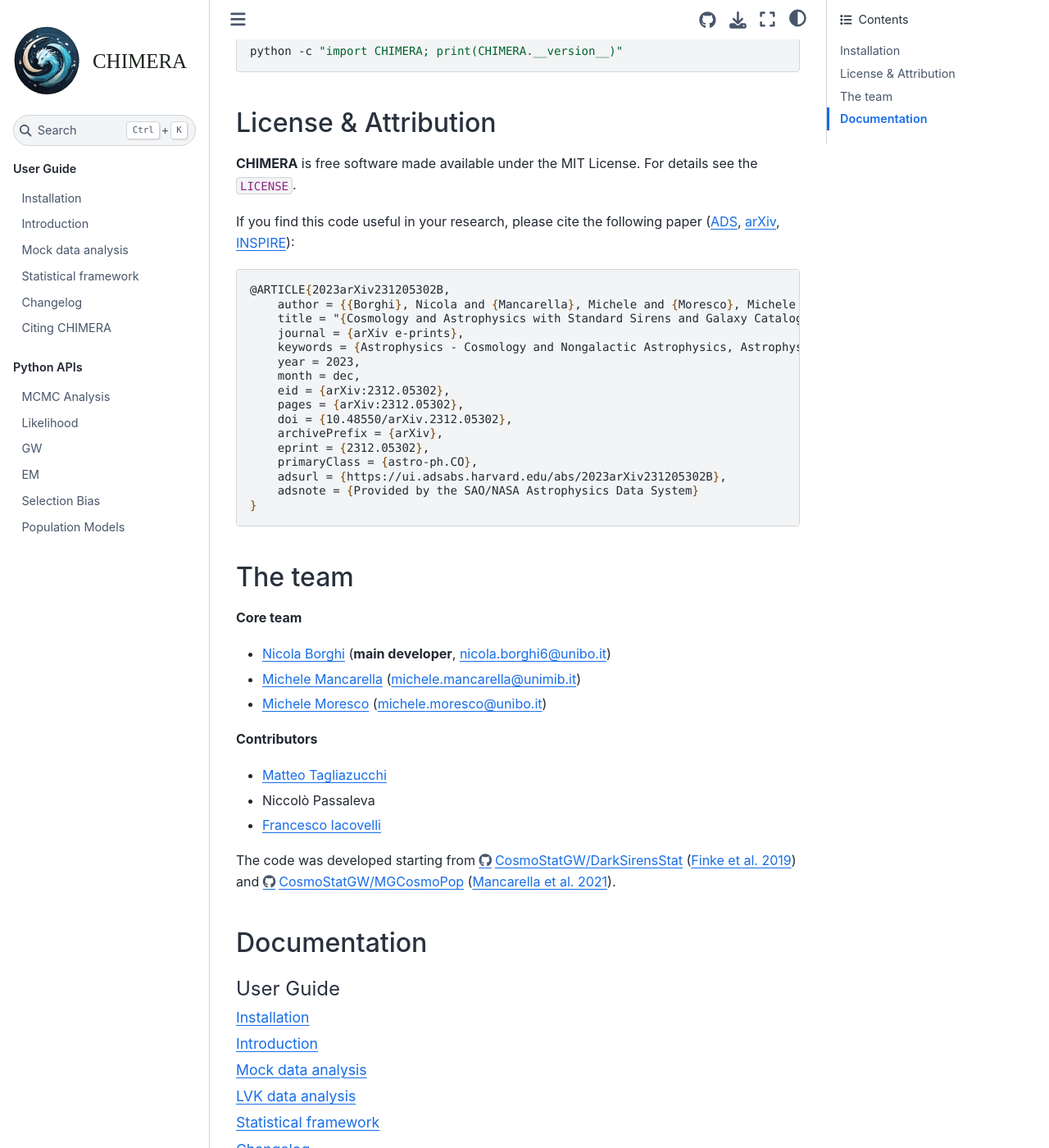
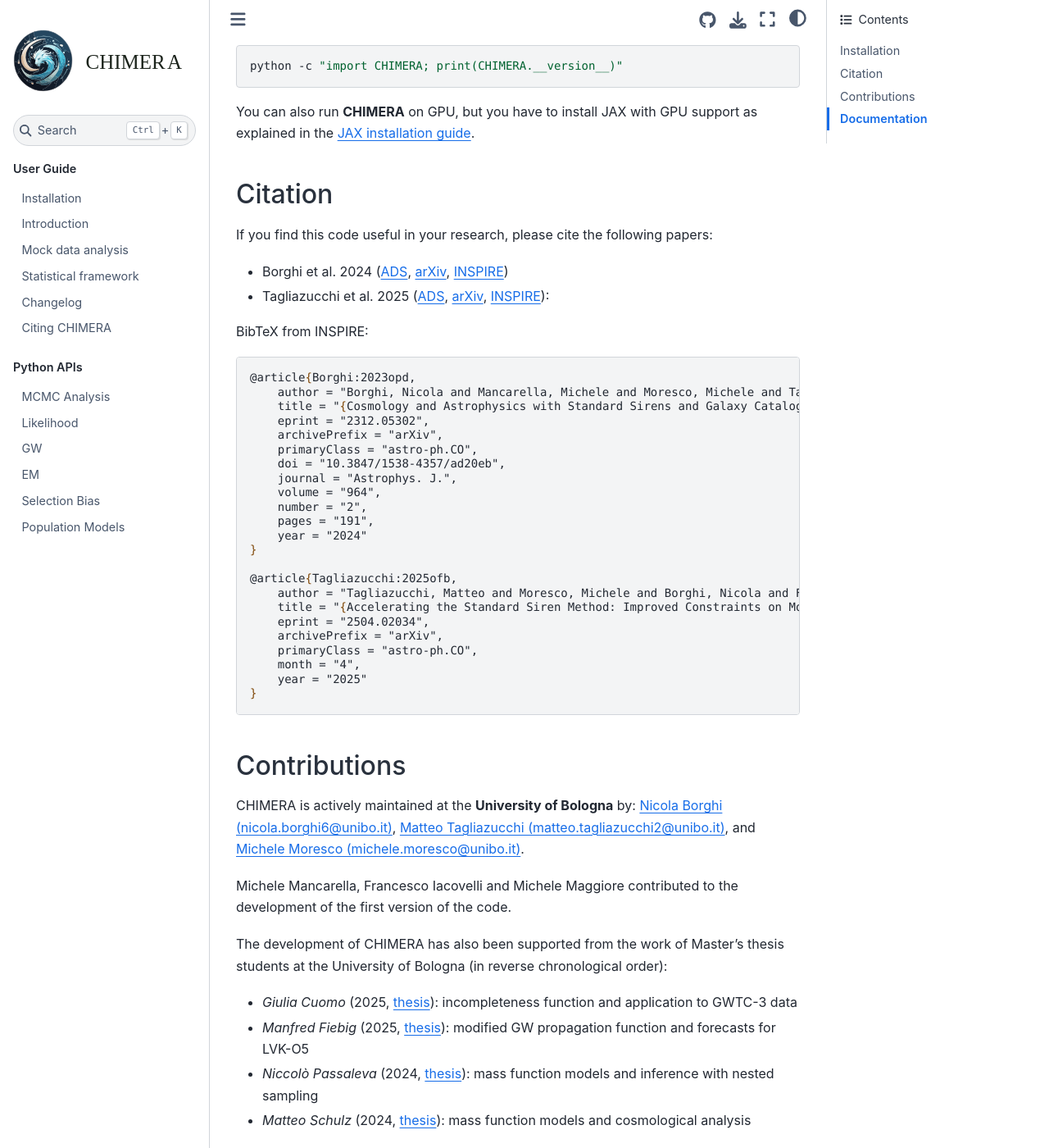
Before and after one commit to CosmoStatGW/CHIMERA, a Sphinx documentation site: the page built from docs/index.rst, in a window 1280 px wide and 1400 px high, scrolled down 614 px. Shown: the whole window at 82% size. Built offline with Sphinx 7.4.7 and the Sphinx Book theme 1.1.4, drawn with Linux system fonts in a browser that asks for light colours; pages that are not in the unit, such as notebooks, are missing from menus; some of the changed text lies outside the part shown.

Commit message:
Update documentation for v2
🤖 Generated with [Claude Code](https://claude.ai/code)

Co-Authored-By: Claude <noreply@anthropic.com>

```diff
--- a/docs/index.rst
+++ b/docs/index.rst
@@ -16,19 +16,23 @@
 CHIMERA
 *******
 
-**CHIMERA** (Combined Hierarchical Inference Model for Electromagnetic and gRavitational-wave Analysis), is a flexible Python code to analyze standard sirens with galaxy catalogs, allowing for a joint fitting of the cosmological and astrophysical population parameters within a Hierarchical Bayesian Inference framework.
+**CHIMERA** is a hierarchical Bayesian pipeline for standard siren cosmology with gravitational wave data alone or in combination with galaxy catalogs.
 
+The latest version delivers 10-1000× speedup through JAX and GPU acceleration, enabling the analysis of thousands of events for next-generation gravitational wave observatories.
 
 .. image:: https://img.shields.io/badge/GitHub-CHIMERA-9e8ed7
     :target: https://github.com/CosmoStatGW/CHIMERA/
     :alt: GitHub
-.. image:: https://img.shields.io/badge/arXiv-2106.14894-28bceb
+.. image:: https://img.shields.io/badge/arXiv-2106.14894-5185C4
     :target: https://arxiv.org/abs/2106.14894
+    :alt: arXiv
+.. image:: https://img.shields.io/badge/arXiv-2504.02034-45bbd5
+    :target: https://arxiv.org/abs/2504.02034
     :alt: arXiv
 .. image:: https://readthedocs.org/projects/chimera-gw/badge/?version=latest
     :target: https://chimera-gw.readthedocs.io/latest/?badge=latest
     :alt: Documentation Status
-.. image:: https://img.shields.io/badge/license-MIT-fb7e21
+.. image:: https://img.shields.io/badge/license-GPLv3-fb7e21
     :target: https://github.com/CosmoStatGW/CHIMERA/blob/main/LICENSE
     :alt: License
 .. image:: https://img.shields.io/github/v/tag/CosmoStatGW/CHIMERA?label=latest-release&color=da644d
@@ -63,51 +67,60 @@ To test the installation, run the following command:
 
     python -c "import CHIMERA; print(CHIMERA.__version__)"
 
+You can also run **CHIMERA** on GPU, but you have to install JAX with GPU support as explained in the `JAX installation guide <https://jax.readthedocs.io/en/latest/installation.html>`_.
 
 
-License & Attribution
----------------------
 
-**CHIMERA** is free software made available under the MIT License. For details see the ``LICENSE``.
+Citation
+--------
 
-If you find this code useful in your research, please cite the following paper (`ADS <https://ui.adsabs.harvard.edu/abs/2022ApJ...927..164B/abstract>`_, `arXiv <https://arxiv.org/abs/2106.14894>`_, `INSPIRE <https://inspirehep.net/literature/1871797>`_):
+If you find this code useful in your research, please cite the following papers:
+
+- Borghi et al. 2024 (`ADS <https://ui.adsabs.harvard.edu/abs/2024ApJ...964..191B/abstract>`_, `arXiv <https://arxiv.org/abs/2312.05302>`_, `INSPIRE <https://inspirehep.net/literature/2734729>`_)
+- Tagliazucchi et al. 2025 (`ADS <https://ui.adsabs.harvard.edu/abs/2023arXiv231205302B/>`_, `arXiv <https://arxiv.org/abs/2312.05302>`_, `INSPIRE <https://inspirehep.net/literature/2907634>`_):
+
+BibTeX from INSPIRE:
 
 .. code-block:: tex
 
-    @ARTICLE{2023arXiv231205302B,
-        author = {{Borghi}, Nicola and {Mancarella}, Michele and {Moresco}, Michele and et al.},
+    @article{Borghi:2023opd,
+        author = "Borghi, Nicola and Mancarella, Michele and Moresco, Michele and Tagliazucchi, Matteo and Iacovelli, Francesco and Cimatti, Andrea and Maggiore, Michele",
         title = "{Cosmology and Astrophysics with Standard Sirens and Galaxy Catalogs in View of Future Gravitational Wave Observations}",
-        journal = {arXiv e-prints},
-        keywords = {Astrophysics - Cosmology and Nongalactic Astrophysics, Astrophysics - Astrophysics of Galaxies, General Relativity and Quantum Cosmology},
-        year = 2023,
-        month = dec,
-        eid = {arXiv:2312.05302},
-        pages = {arXiv:2312.05302},
-        doi = {10.48550/arXiv.2312.05302},
-        archivePrefix = {arXiv},
-        eprint = {2312.05302},
-        primaryClass = {astro-ph.CO},
-        adsurl = {https://ui.adsabs.harvard.edu/abs/2023arXiv231205302B},
-        adsnote = {Provided by the SAO/NASA Astrophysics Data System}
+        eprint = "2312.05302",
+        archivePrefix = "arXiv",
+        primaryClass = "astro-ph.CO",
+        doi = "10.3847/1538-4357/ad20eb",
+        journal = "Astrophys. J.",
+        volume = "964",
+        number = "2",
+        pages = "191",
+        year = "2024"
+    }
+
+    @article{Tagliazucchi:2025ofb,
+        author = "Tagliazucchi, Matteo and Moresco, Michele and Borghi, Nicola and Fiebig, Manfred",
+        title = "{Accelerating the Standard Siren Method: Improved Constraints on Modified Gravitational Wave Propagation with Future Data}",
+        eprint = "2504.02034",
+        archivePrefix = "arXiv",
+        primaryClass = "astro-ph.CO",
+        month = "4",
+        year = "2025"
     }
 
 
-The team
---------
+Contributions
+-------------
 
-**Core team**
+CHIMERA is actively maintained at the **University of Bologna** by: `Nicola Borghi (nicola.borghi6@unibo.it) <https://orcid.org/0000-0002-2889-8997>`_, `Matteo Tagliazucchi (matteo.tagliazucchi2@unibo.it) <https://orcid.org/0009-0003-8886-3184>`_, and `Michele Moresco (michele.moresco@unibo.it) <https://orcid.org/0000-0002-7616-7136>`_.
 
-- `Nicola Borghi <https://orcid.org/0000-0002-2889-8997>`_ (**main developer**, nicola.borghi6@unibo.it)
-- `Michele Mancarella <https://orcid.org/0000-0002-0675-508X>`_ (michele.mancarella@unimib.it)
-- `Michele Moresco <https://orcid.org/0000-0002-7616-7136>`_ (michele.moresco@unibo.it)
+Michele Mancarella, Francesco Iacovelli and Michele Maggiore contributed to the development of the first version of the code.
 
-**Contributors**
+The development of CHIMERA has also been supported from the work of Master's thesis students at the University of Bologna (in reverse chronological order):
 
-- `Matteo Tagliazucchi <https://orcid.org/0000-0002-2889-8997>`_
-- Niccolò Passaleva
-- `Francesco Iacovelli <https://orcid.org/0000-0002-4875-5862>`_
-
-The code was developed starting from https://github.com/CosmoStatGW/DarkSirensStat (`Finke et al. 2019 <https://orcid.org/0000-0002-2889-8997>`_) and https://github.com/CosmoStatGW/MGCosmoPop (`Mancarella et al. 2021 <https://orcid.org/0000-0002-2889-8997>`_).
+- *Giulia Cuomo* (2025, `thesis <https://amslaurea.unibo.it/id/eprint/35185/>`_): incompleteness function and application to GWTC-3 data
+- *Manfred Fiebig* (2025, `thesis <https://amslaurea.unibo.it/id/eprint/34082/>`_): modified GW propagation function and forecasts for LVK-O5
+- *Niccolò Passaleva* (2024, `thesis <https://amslaurea.unibo.it/id/eprint/30896/>`_): mass function models and inference with nested sampling
+- *Matteo Schulz* (2024, `thesis <https://amslaurea.unibo.it/id/eprint/30896/>`_): mass function models and cosmological analysis
 
 
 Documentation
```
Also changed, not shown: README.md (+52 -25 lines), pyproject.toml (+4 -7 lines), .readthedocs.yaml, docs/_static/CHIMERA_diagram.svg, docs/_static/CHIMERA_logoNB2.svg, 2 other files.
